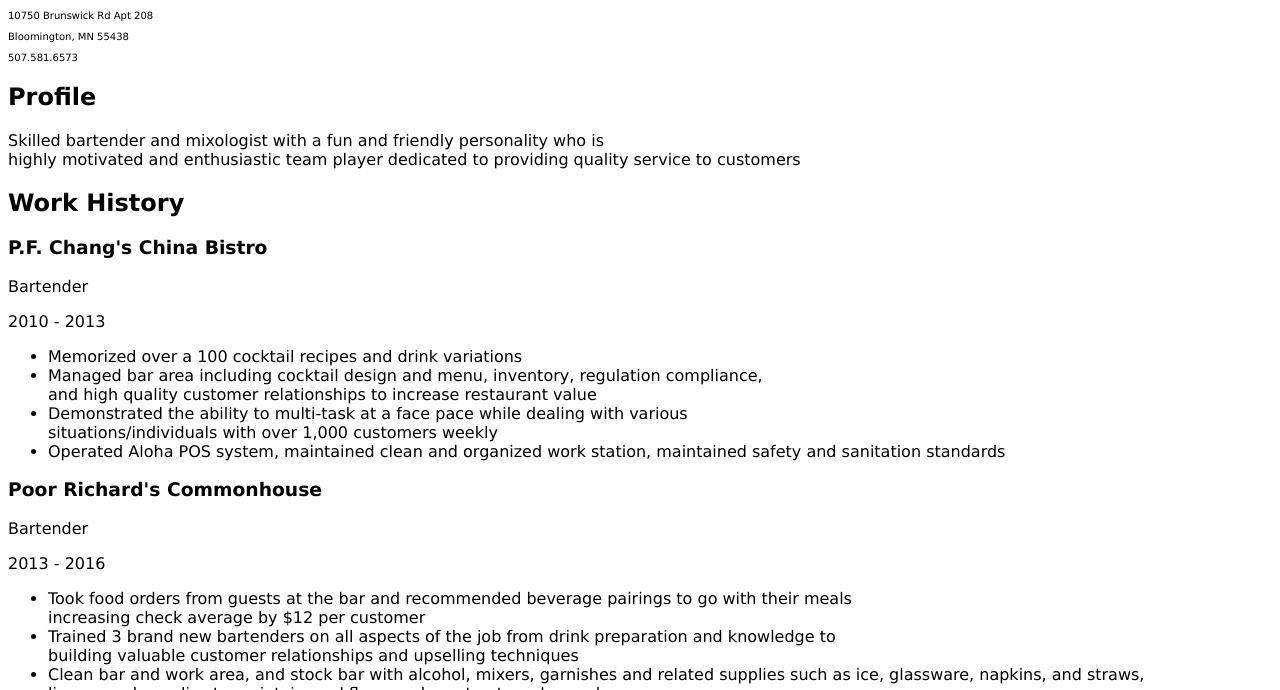
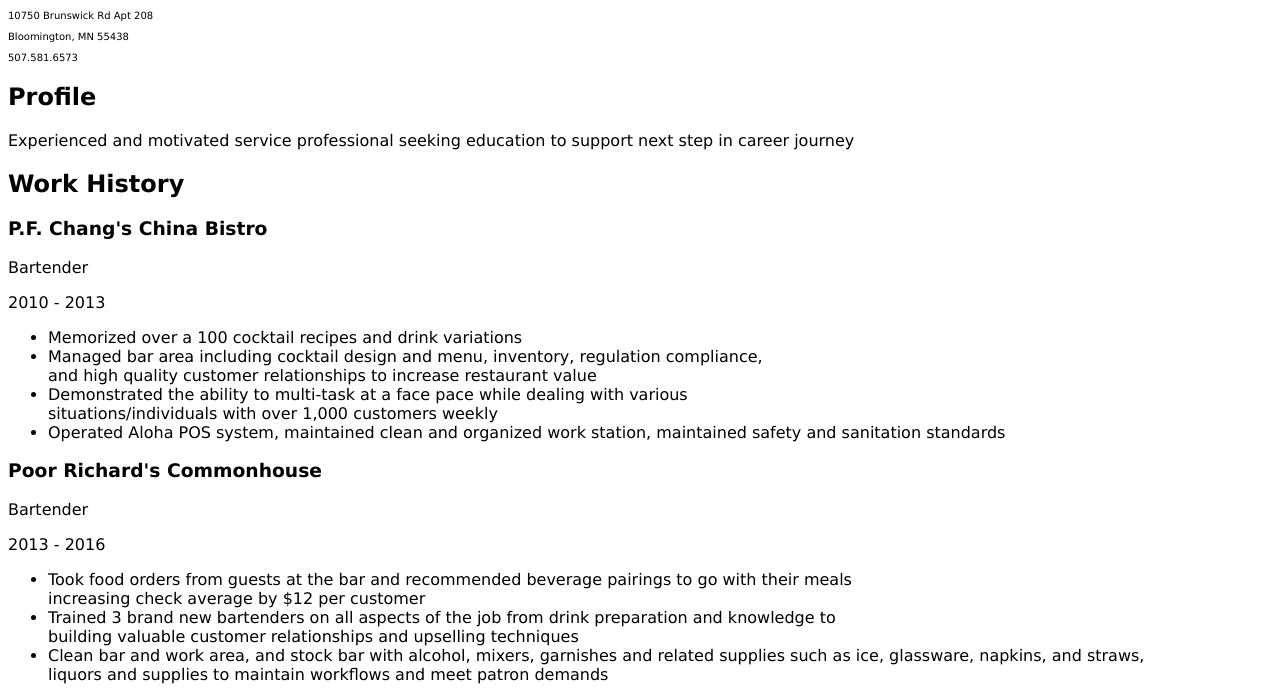
Before and after one commit to petecojohns/PeterJ.github.io, a plain HTML site: page index.html in a window 1280 px wide. Shown: the part 110-800 px from the top of the page. Drawn offline with Linux system fonts and the light colour scheme.

Commit message:
Update index.html

```diff
--- a/index.html
+++ b/index.html
@@ -13,7 +13,7 @@
     <p>507.581.6573</p>
     </div>
     <h2>Profile</h2>
-    <p>Skilled bartender and mixologist with a fun and friendly personality who is<br /> highly motivated and enthusiastic team player dedicated to providing quality service to customers
+    <p>Experienced and motivated service professional seeking education to support next step in career journey</p>
     <h2>Work History</h2>
     <h3>P.F. Chang's China Bistro</h3>
     <p>Bartender</p>
```
